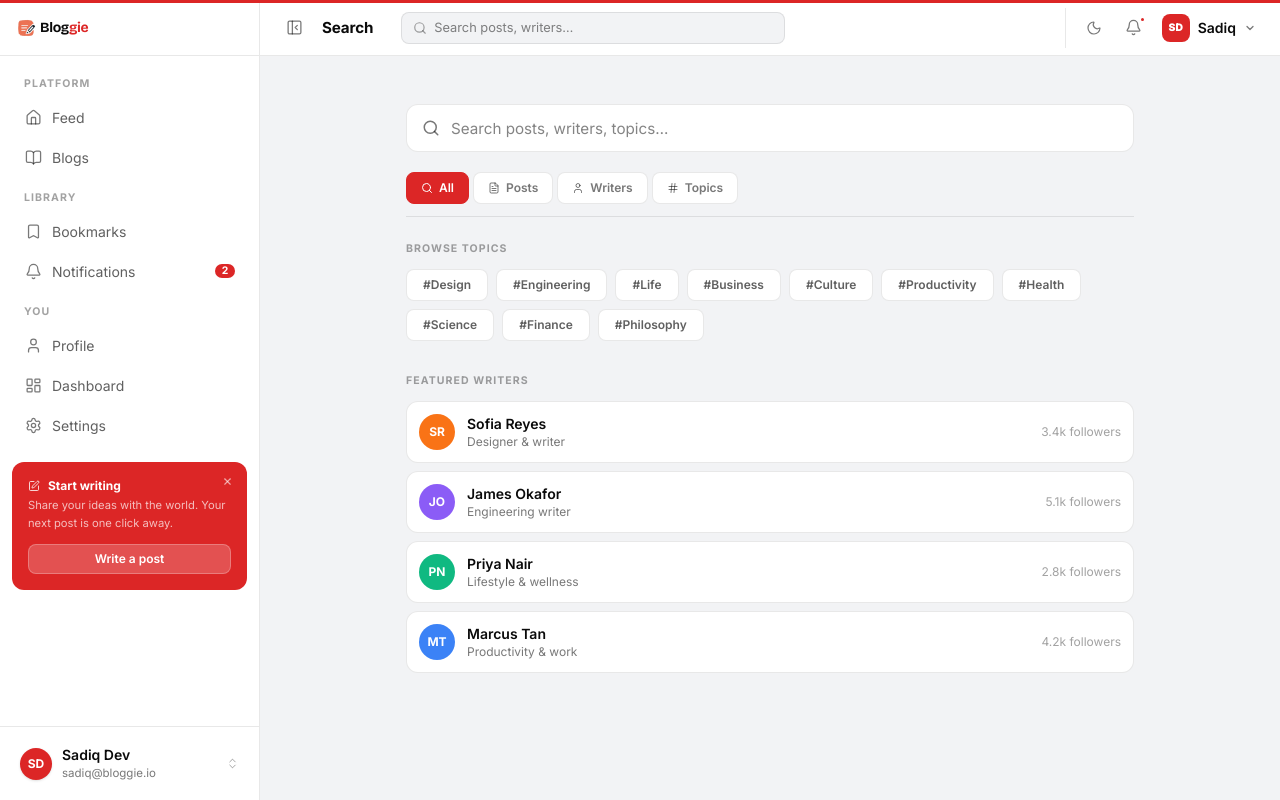
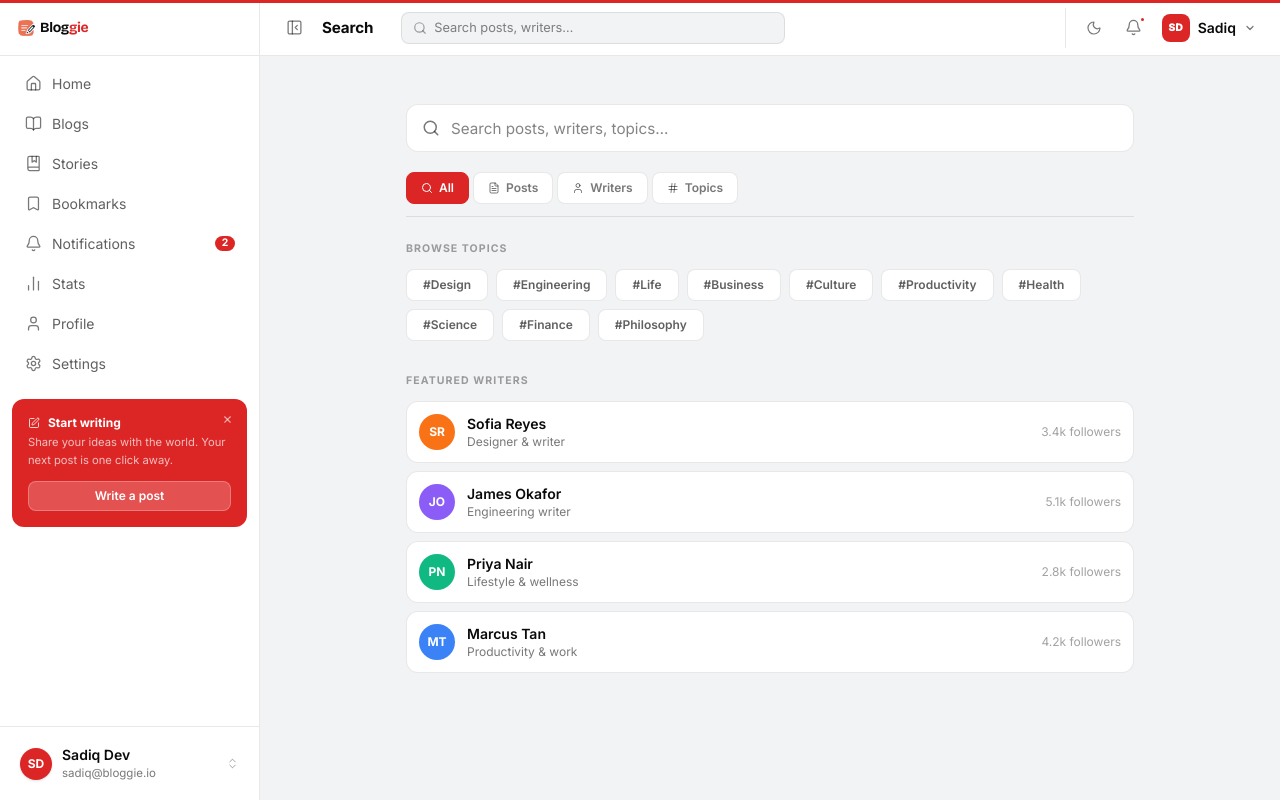
Before and after one commit to sadiqdev1/bloggie, a Next.js app in the folder frontend/: page /search in a window 1280 px wide. Built offline with nearby package versions, Linux system fonts and the light colour scheme.

Commit message:
fix: search redirects to /search (no modal), flatten sidebar nav, Home/Stories/Stats, remove Dashboard

```diff
--- a/frontend/app/components/AuthNavbar.jsx
+++ b/frontend/app/components/AuthNavbar.jsx
@@ -14,13 +14,12 @@
 
 import { useState, useEffect, useRef } from 'react';
 import Link        from 'next/link';
-import { usePathname } from 'next/navigation';
+import { usePathname, useRouter } from 'next/navigation';
 import {
   Menu, Bell, ChevronDown, PanelLeftClose, PanelLeftOpen,
-  Settings, LogOut, Sun, Moon, Search, X,
+  Settings, LogOut, Sun, Moon, Search,
 } from 'lucide-react';
 import AppLogo from '@/app/components/AppLogo';
-// import Link from 'next/link';
 
 const MOCK_USER = {
   name:     'Sadiq Dev',
@@ -54,14 +53,15 @@ function useTheme() {
 
 // ─── Page title map ───────────────────────────────────────────────────────────
 const PAGE_TITLES = {
-  '/explore':       { title: 'Feed',          subtitle: 'Your personalised reading feed' },
+  '/explore':       { title: 'Home',          subtitle: 'Your personalised reading feed' },
   '/blogs':         { title: 'Blogs',          subtitle: 'Browse all public posts'        },
+  '/stories':       { title: 'Stories',        subtitle: 'Long-form & featured reads'     },
+  '/stats':         { title: 'Stats',          subtitle: 'Your writing analytics'          },
   '/search':        { title: 'Search',         subtitle: null                             },
   '/write':         { title: 'Write',          subtitle: 'Compose a new post'             },
   '/bookmarks':     { title: 'Bookmarks',      subtitle: 'Your saved posts'               },
   '/notifications': { title: 'Notifications',  subtitle: null                             },
   '/profile':       { title: 'Profile',        subtitle: null                             },
-  '/dashboard':     { title: 'Dashboard',      subtitle: null                             },
   '/settings':      { title: 'Settings',       subtitle: null                             },
 };
 
@@ -69,34 +69,23 @@ const PAGE_TITLES = {
 export default function AuthNavbar({ onMenuClick, onToggleCollapse, collapsed }) {
   const { theme, toggle: toggleTheme } = useTheme();
   const pathname     = usePathname();
+  const router       = useRouter();
   const [avatarOpen, setAvatarOpen] = useState(false);
-  const [searchOpen, setSearchOpen] = useState(false);
   const [searchVal,  setSearchVal]  = useState('');
   const searchRef    = useRef(null);
-  const unread       = 2; // mock — swap for real
+  const unread       = 2;
 
   const { title, subtitle } = PAGE_TITLES[pathname] ?? { title: 'Bloggie', subtitle: null };
 
   useEffect(() => { setAvatarOpen(false); }, [pathname]);
 
-  // ⌘K to open search
-  useEffect(() => {
-    const h = e => {
-      if ((e.metaKey || e.ctrlKey) && e.key === 'k') { e.preventDefault(); setSearchOpen(true); setTimeout(() => searchRef.current?.focus(), 40); }
-      if (e.key === 'Escape') setSearchOpen(false);
-    };
-    window.addEventListener('keydown', h);
-    return () => window.removeEventListener('keydown', h);
-  }, []);
-
   return (
-    <>
     <header
       className="flex items-center gap-3 px-4 sticky top-0 z-20 shrink-0"
       style={{
-          height:       56,
-          background:   'var(--bg-card)',
-          borderBottom: '1px solid var(--border)',
+        height:         56,
+        background:     'var(--bg-card)',
+        borderBottom:   '1px solid var(--border)',
         backdropFilter: 'blur(16px)',
       }}
     >
@@ -140,7 +129,7 @@ export default function AuthNavbar({ onMenuClick, onToggleCollapse, collapsed })
           </div>
         </div>
 
-        {/* ── Centre: real search input ── */}
+        {/* ── Centre: search input — redirects to /search ── */}
         <div className="flex-1 max-w-sm mx-4 hidden md:flex">
           <div className="relative w-full">
             <Search size={14} strokeWidth={2}
@@ -151,29 +140,22 @@ export default function AuthNavbar({ onMenuClick, onToggleCollapse, collapsed })
               type="text"
               value={searchVal}
               onChange={e => setSearchVal(e.target.value)}
-              onFocus={() => setSearchOpen(true)}
+              onFocus={() => router.push('/search')}
               onKeyDown={e => {
-                if (e.key === 'Enter' && searchVal.trim()) {
-                  window.location.href = `/search?q=${encodeURIComponent(searchVal.trim())}`;
+                if (e.key === 'Enter') {
+                  const q = searchVal.trim();
+                  router.push(q ? `/search?q=${encodeURIComponent(q)}` : '/search');
                 }
-                if (e.key === 'Escape') { setSearchOpen(false); setSearchVal(''); e.currentTarget.blur(); }
               }}
               placeholder="Search posts, writers…"
-              className="w-full h-8 pl-8 pr-8 rounded-lg text-[0.8rem] border outline-none transition-all"
+              className="w-full h-8 pl-8 pr-3 rounded-lg text-[0.8rem] border outline-none transition-all cursor-pointer"
               style={{
                 background:  'var(--bg)',
                 color:       'var(--fg)',
-                borderColor: searchOpen ? 'var(--accent)' : 'var(--border)',
-                boxShadow:   searchOpen ? '0 0 0 2px var(--accent-dim)' : 'none',
+                borderColor: 'var(--border)',
               }}
+              readOnly
             />
-            {searchVal && (
-              <button onClick={() => { setSearchVal(''); setSearchOpen(false); }}
-                className="absolute right-2.5 top-1/2 -translate-y-1/2 cursor-pointer"
-                style={{ color: 'var(--fg-4)' }}>
-                <X size={11} strokeWidth={2.5} />
-              </button>
-            )}
           </div>
         </div>
 
@@ -273,71 +255,5 @@ export default function AuthNavbar({ onMenuClick, onToggleCollapse, collapsed })
           </div>
         </div>
       </header>
-
-      {/* ── Full-screen search overlay (⌘K) ── */}
-      {searchOpen && (
-        <>
-          <div
-            className="fixed inset-0 z-[60]"
-            style={{ background: 'rgba(0,0,0,0.5)', backdropFilter: 'blur(4px)' }}
-            onClick={() => setSearchOpen(false)}
-          />
-          <div
-            className="fixed top-[14vh] left-1/2 -translate-x-1/2 w-full max-w-lg z-[70] rounded-xl border overflow-hidden"
-            style={{ background: 'var(--bg-card)', borderColor: 'var(--border)',
-                     boxShadow: '0 24px 64px rgba(0,0,0,0.18)' }}>
-            {/* Input */}
-            <div className="flex items-center gap-3 px-4 border-b" style={{ height: 52, borderColor: 'var(--border)' }}>
-              <Search size={16} strokeWidth={2} style={{ color: 'var(--fg-3)', flexShrink: 0 }} />
-              <input
-                ref={searchRef}
-                type="text"
-                value={searchVal}
-                onChange={e => setSearchVal(e.target.value)}
-                placeholder="Search posts, writers, topics…"
-                className="flex-1 bg-transparent text-[0.9rem] outline-none"
-                style={{ color: 'var(--fg)' }}
-              />
-              {searchVal
-                ? <button onClick={() => setSearchVal('')} style={{ color: 'var(--fg-4)' }} className="cursor-pointer hover:text-[var(--fg)] transition-colors"><X size={14} strokeWidth={2.5} /></button>
-                : <kbd className="text-[0.68rem] px-1.5 py-0.5 rounded border font-mono" style={{ borderColor: 'var(--border)', color: 'var(--fg-4)', background: 'var(--bg)' }}>ESC</kbd>
-              }
-            </div>
-
-            {/* Results */}
-            <div className="px-2 py-2">
-              <p className="px-2 py-1.5 text-[0.66rem] font-bold uppercase tracking-widest" style={{ color: 'var(--fg-4)' }}>
-                {searchVal ? `Results for "${searchVal}"` : 'Quick links'}
-              </p>
-              {(searchVal
-                ? ['negative-space-ui', 'stop-using-orms', 'slow-mornings']
-                : [{ label: 'Your feed', href: '/explore' }, { label: 'Discover', href: '/blogs' }, { label: 'Write a post', href: '/write' }, { label: 'Bookmarks', href: '/bookmarks' }]
-              ).map((item, i) => {
-                const href  = typeof item === 'string' ? `/blog/${item}` : item.href;
-                const label = typeof item === 'string' ? item.replace(/-/g, ' ') : item.label;
-                return (
-                  <Link key={i} href={href} onClick={() => setSearchOpen(false)}
-                    className="flex items-center gap-3 px-2 py-2.5 rounded-lg text-[0.875rem] transition-colors cursor-pointer"
-                    style={{ color: 'var(--fg-2)', textDecoration: 'none' }}
-                    onMouseEnter={e => e.currentTarget.style.background = 'var(--bg-hover)'}
-                    onMouseLeave={e => e.currentTarget.style.background = 'transparent'}>
-                    <Search size={13} strokeWidth={1.8} style={{ color: 'var(--fg-4)', flexShrink: 0 }} />
-                    {label}
-                  </Link>
-                );
-              })}
-            </div>
-
-            {/* Footer */}
-            <div className="flex items-center gap-4 px-4 py-2 border-t text-[0.7rem]"
-                 style={{ borderColor: 'var(--border)', color: 'var(--fg-4)' }}>
-              <span><kbd className="font-mono">↑↓</kbd> navigate</span>
-              <span><kbd className="font-mono">↵</kbd> open</span>
-              <span><kbd className="font-mono">ESC</kbd> close</span>
-            </div>
-          </div>
-        </>
-      )}
-    </>
   );
 }
--- a/frontend/app/components/AuthSidebar.jsx
+++ b/frontend/app/components/AuthSidebar.jsx
@@ -20,22 +20,20 @@ import {
   Home, BookOpen, PenSquare, Bookmark, Bell,
   User, Settings, LayoutDashboard,
   ChevronsUpDown, LogOut, X,
+  BookMarked, BarChart2,
 } from 'lucide-react';
 import AppLogo from '@/app/components/AppLogo';
 
-// ─── Nav items ────────────────────────────────────────────────────────────────
-const NAV_MAIN = [
-  { label: 'Feed',      href: '/explore',   icon: Home    },
-  { label: 'Blogs',     href: '/blogs',     icon: BookOpen },
-];
-const NAV_LIBRARY = [
-  { label: 'Bookmarks',     href: '/bookmarks',     icon: Bookmark            },
-  { label: 'Notifications', href: '/notifications', icon: Bell, badge: 2      },
-];
-const NAV_YOU = [
-  { label: 'Profile',       href: '/profile',       icon: User                },
-  { label: 'Dashboard',     href: '/dashboard',     icon: LayoutDashboard     },
-  { label: 'Settings',      href: '/settings',      icon: Settings            },
+// ─── Flat nav list ────────────────────────────────────────────────────────────
+const NAV = [
+  { label: 'Home',          href: '/explore',       icon: Home        },
+  { label: 'Blogs',         href: '/blogs',         icon: BookOpen    },
+  { label: 'Stories',       href: '/stories',       icon: BookMarked  },
+  { label: 'Bookmarks',     href: '/bookmarks',     icon: Bookmark    },
+  { label: 'Notifications', href: '/notifications', icon: Bell, badge: 2 },
+  { label: 'Stats',         href: '/stats',         icon: BarChart2   },
+  { label: 'Profile',       href: '/profile',       icon: User        },
+  { label: 'Settings',      href: '/settings',      icon: Settings    },
 ];
 
 // Mock user — swap for real auth context
@@ -140,26 +138,6 @@ function NavLink({ item, collapsed, pathname, onClick }) {
   );
 }
 
-// ─── Section group ────────────────────────────────────────────────────────────
-function SectionGroup({ title, items, collapsed, pathname }) {
-  return (
-    <div>
-      {!collapsed && (
-        <p className="px-3 pt-3 pb-1.5 text-[0.66rem] font-bold uppercase tracking-widest"
-           style={{ color: 'var(--fg-4)' }}>
-          {title}
-        </p>
-      )}
-      {collapsed && <div className="mt-3 mx-auto w-5 border-t" style={{ borderColor: 'var(--border)' }} />}
-      <div className="flex flex-col gap-px">
-        {items.map(item => (
-          <NavLink key={item.href} item={item} collapsed={collapsed} pathname={pathname} />
-        ))}
-      </div>
-    </div>
-  );
-}
-
 // ─── Component ────────────────────────────────────────────────────────────────
 export default function AuthSidebar({ collapsed, mobileOpen, onMobileClose }) {
   const pathname         = usePathname();
@@ -207,11 +185,13 @@ export default function AuthSidebar({ collapsed, mobileOpen, onMobileClose }) {
         </div>
 
         {/* ── Nav ── */}
-        <nav className="flex-1 flex flex-col px-3 py-2 gap-px"
+        <nav className="flex-1 flex flex-col px-3 py-2"
              style={{ overflowY: collapsed ? 'visible' : 'auto', overflowX: 'visible', scrollbarWidth: 'none' }}>
-          <SectionGroup title="Platform" items={NAV_MAIN}    collapsed={collapsed} pathname={pathname} />
-          <SectionGroup title="Library"  items={NAV_LIBRARY} collapsed={collapsed} pathname={pathname} />
-          <SectionGroup title="You"      items={NAV_YOU}     collapsed={collapsed} pathname={pathname} />
+          <div className="flex flex-col gap-px">
+            {NAV.map(item => (
+              <NavLink key={item.href} item={item} collapsed={collapsed} pathname={pathname} />
+            ))}
+          </div>
 
           {/* Write CTA card (expanded only) */}
           {!collapsed && !dismissed && (
```
Lines whose indentation alone changed are shown as unchanged.
